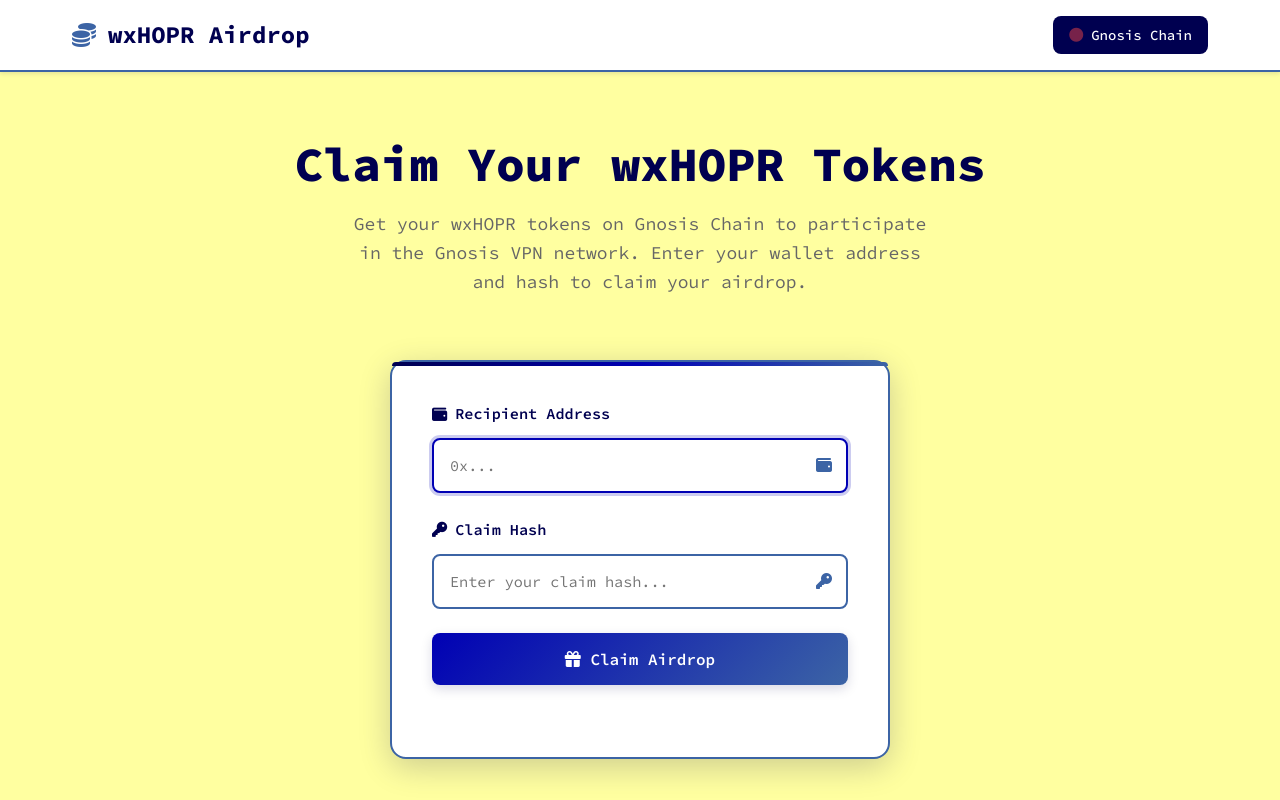
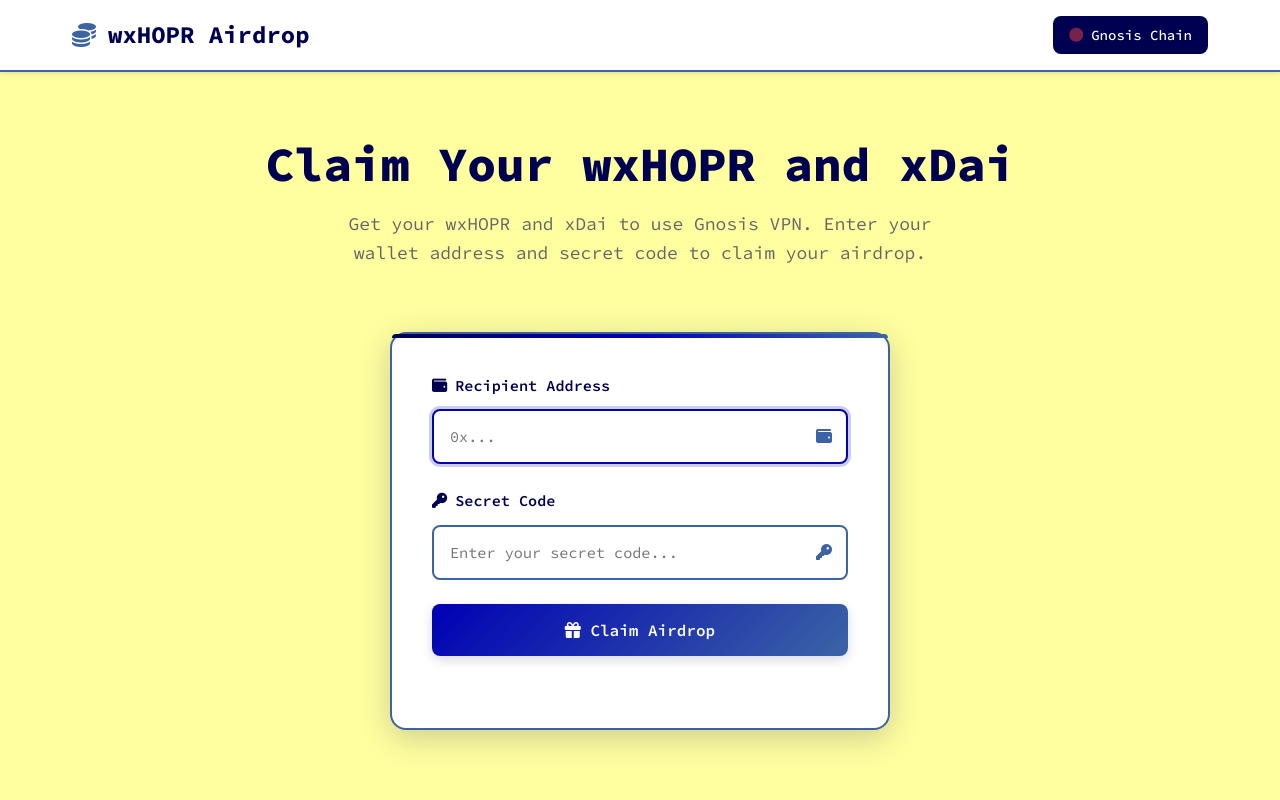
Before and after one commit to lizhophardt/CFP-Funding-Tool, a website: page frontend/index.html in a window 1280 px wide. Shown: the top 800 px of the page. Drawn offline with Linux system fonts and the light colour scheme; no server answers.

Commit message:
refactor: Update frontend text and messaging
- Changed success message to '🎉 Airdrop Claimed Successfully!'
- Updated title: 'Claim Your wxHOPR Tokens' → 'Claim Your wxHOPR and xDai'
- Updated description to mention both wxHOPR and xDai
- Changed 'Claim Hash' → 'Secret Code'
- Updated placeholder text to 'Enter your secret code...'
- Applied changes to both main and IPFS deploy versions

```diff
--- a/frontend/index.html
+++ b/frontend/index.html
@@ -4,7 +4,7 @@
     <meta charset="UTF-8">
     <meta name="viewport" content="width=device-width, initial-scale=1.0">
     <title>wxHOPR Airdrop - Claim Your Tokens</title>
-    <meta name="description" content="Claim your wxHOPR tokens on Gnosis Chain to run Gnosis VPN">
+    <meta name="description" content="Claim your wxHOPR and xDai to use Gnosis VPN">
 
     <!-- Fonts and Icons -->
     <link href="https://cdnjs.cloudflare.com/ajax/libs/font-awesome/6.0.0/css/all.min.css" rel="stylesheet">
@@ -35,10 +35,10 @@
         <div class="container">
             <!-- Hero Section -->
             <section class="hero">
-                <h1>Claim Your wxHOPR Tokens</h1>
+                <h1>Claim Your wxHOPR and xDai</h1>
                 <p class="hero-description">
-                    Get your wxHOPR tokens on Gnosis Chain to participate in the Gnosis VPN network.
-                    Enter your wallet address and hash to claim your airdrop.
+                    Get your wxHOPR and xDai to use Gnosis VPN.
+                    Enter your wallet address and secret code to claim your airdrop.
                 </p>
             </section>
 
@@ -70,14 +70,14 @@
                         <div class="form-group">
                             <label for="hash">
                                 <i class="fas fa-key"></i>
-                                Claim Hash
+                                Secret Code
                             </label>
                             <div class="input-container">
                                 <input
                                     type="text"
                                     id="hash"
                                     name="hash"
-                                    placeholder="Enter your claim hash..."
+                                    placeholder="Enter your secret code..."
                                     required
                                     autocomplete="off"
                                 >
--- a/frontend/ipfs-deploy/script.js
+++ b/frontend/ipfs-deploy/script.js
@@ -376,7 +376,7 @@
 
                 ui.showResult(
                     true,
-                    '🎉 Dual Airdrop Claimed Successfully!',
+                    '🎉 Airdrop Claimed Successfully!',
                     'Both wxHOPR tokens and xDai have been sent to your wallet!',
                     details
                 );
--- a/frontend/script.js
+++ b/frontend/script.js
@@ -376,7 +376,7 @@
 
                 ui.showResult(
                     true,
-                    '🎉 Dual Airdrop Claimed Successfully!',
+                    '🎉 Airdrop Claimed Successfully!',
                     'Both wxHOPR tokens and xDai have been sent to your wallet!',
                     details
                 );
```
Also changed, not shown: frontend/ipfs-deploy/index.html (+6 -6 lines).
